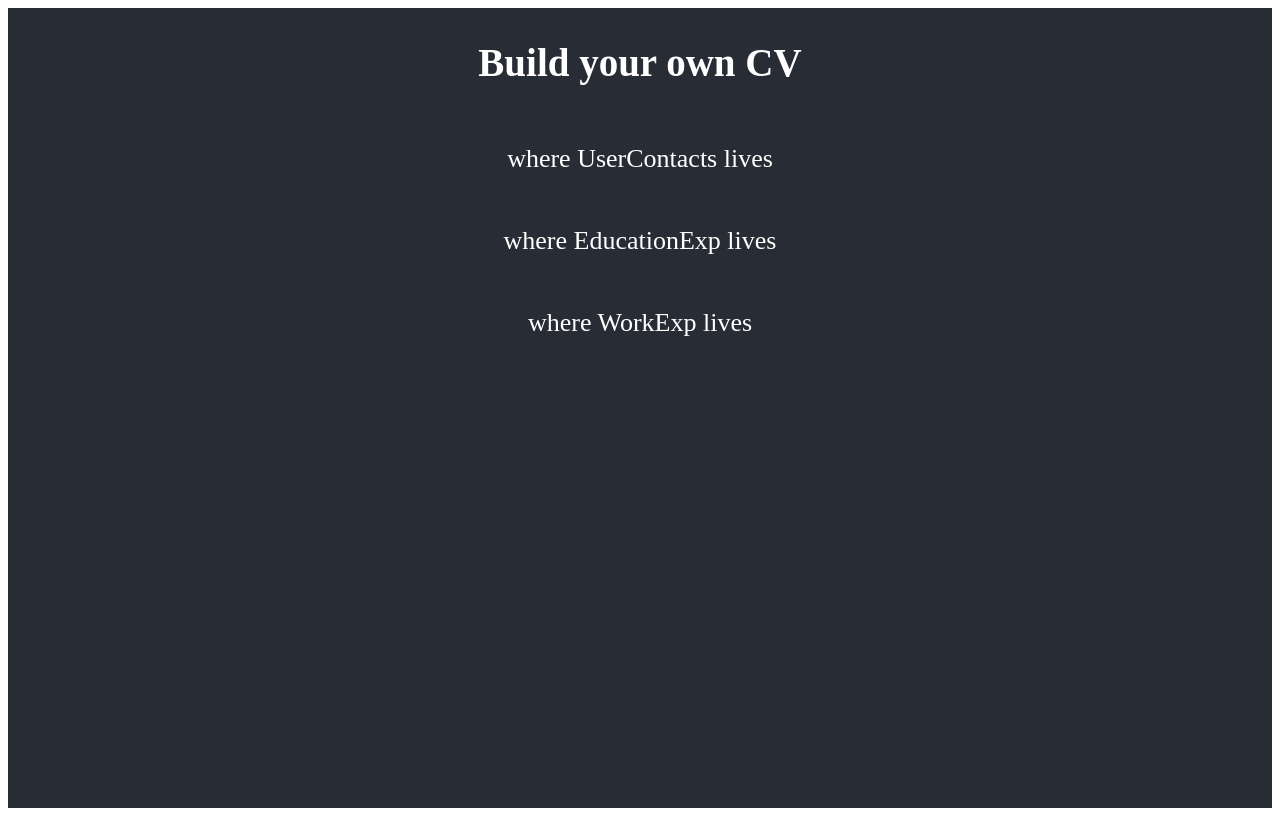
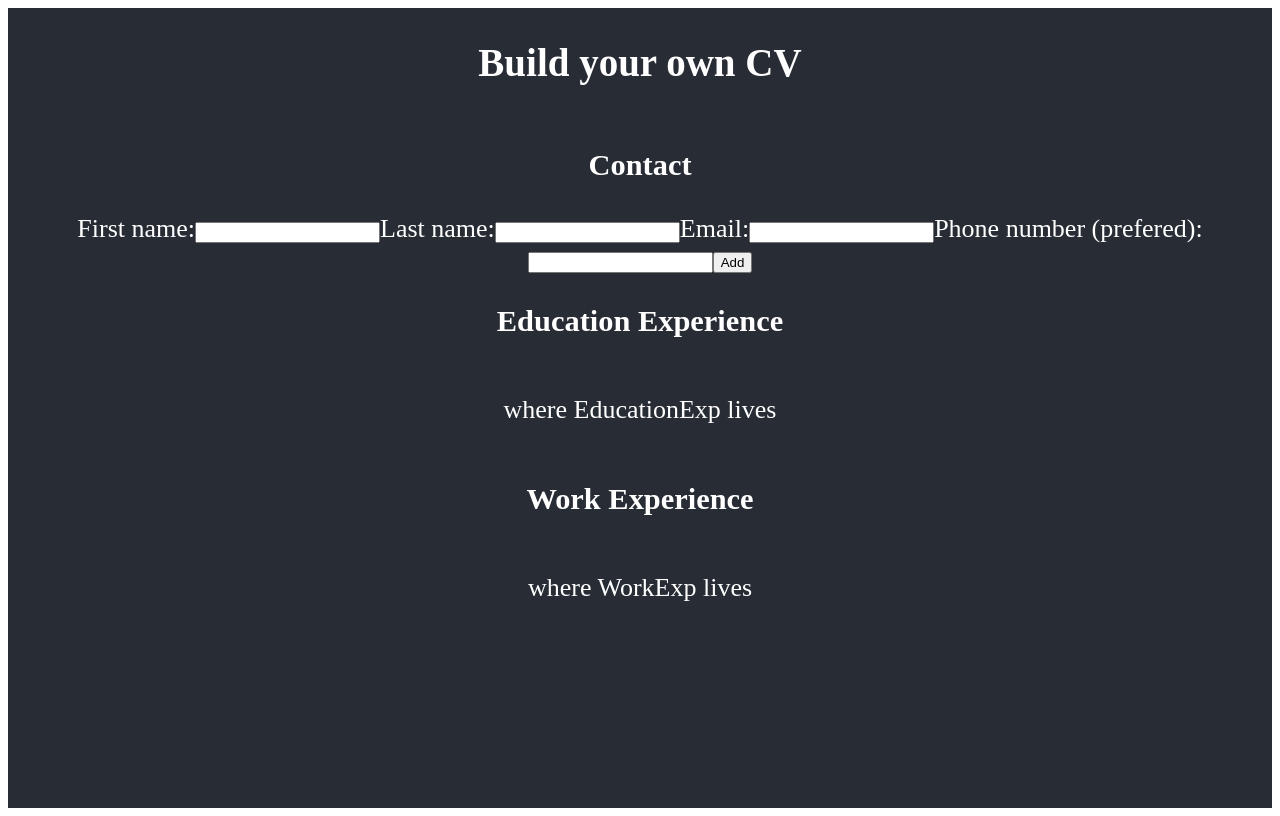
Before and after one commit to fjuren/cv-builder, a React (Create React App) app: page / in a window 1280 px wide. Built offline with nearby package versions, Linux system fonts and the light colour scheme.

Commit message:
Add placeholder text with rough show/hide logic with edit button click

```diff
--- a/src/components/UserContact.jsx
+++ b/src/components/UserContact.jsx
@@ -1,13 +1,72 @@
 import React, { Component } from "react"
 
 class UserContact extends React.Component {
+    constructor(){
+        super();
+        this.state = {
+            fname: "",
+            lname: "",
+            email: "",
+            phone: "",
+        }
+    }
 
+
+    handleChange = (event) => {
+        console.log(this.state.fname)
+        this.setState({
+            fname: event.target.value
+        }
+        )
+    }
+
+    handleSubmit = (event) => {
+        event.preventDefault();
+        this.setState({
+            // fname: ????
+        })
+        event.target.style.display = "none";
+        this.showContent(document.getElementsByClassName("content"))
+    }
+
+    showContent = (i) => {
+        i[0].style.display = "inline"
+        // console.log(i)
+    }
+
+    edit = (event) => {
+        event.preventDefault();
+        this.showContent(document.getElementsByClassName("form"))
+        event.target.style.display = "none";
+    }
 
     render()
     {
         return(
             <div>
-                <p>where UserContacts lives</p>
+                <form className="form" onSubmit={e => this.handleSubmit(e)}>
+                    <label htmlFor="firstname">First name:</label>
+                    <input type="text" name="firstname" onChange={e => this.handleChange(e)}></input>
+
+                    <label htmlFor="lastname">Last name:</label>
+                    <input type="text" name="lastname"></input>
+
+                    <label htmlFor="email">Email:</label>
+                    <input type="email" name="email"></input>
+
+                    <label>Phone number (prefered):</label>
+                    <input type="tel"></input>
+
+                    <input type="submit" value="Add"></input>
+                </form>
+                <form className="content" style={{display: "none"}} onSubmit={e => this.edit(e)}>
+                    <div>First name</div>
+                    <div>Last name</div>
+                    <div>Email</div>
+                    <div>Phone number</div>
+
+                    <input type="submit" value="Edit"></input>
+                </form>
             </div>
         )
     }
--- a/src/pages/App.js
+++ b/src/pages/App.js
@@ -7,21 +7,24 @@ import WorkExp from '../components/WorkExp';
 function App() {
   return (
     <div className="App">
-      <header className="App-header">
+      <div className="body">
         <div>
           <h2>Build your own CV</h2>
         </div>
 
         {/* UserContact section */}
+        <h3>Contact</h3>
         <UserContact />
 
         {/* EducationExperience section */}
+        <h3>Education Experience</h3>
         <EducationExp />
 
         {/* WorkExperience section */}
+        <h3>Work Experience</h3>
         <WorkExp />
 
-      </header>
+      </div>
     </div>
   );
 }
--- a/src/styles/App.css
+++ b/src/styles/App.css
@@ -13,7 +13,7 @@
   }
 }
 
-.App-header {
+.body {
   background-color: #282c34;
   min-height: 100vh;
   display: flex;
```
